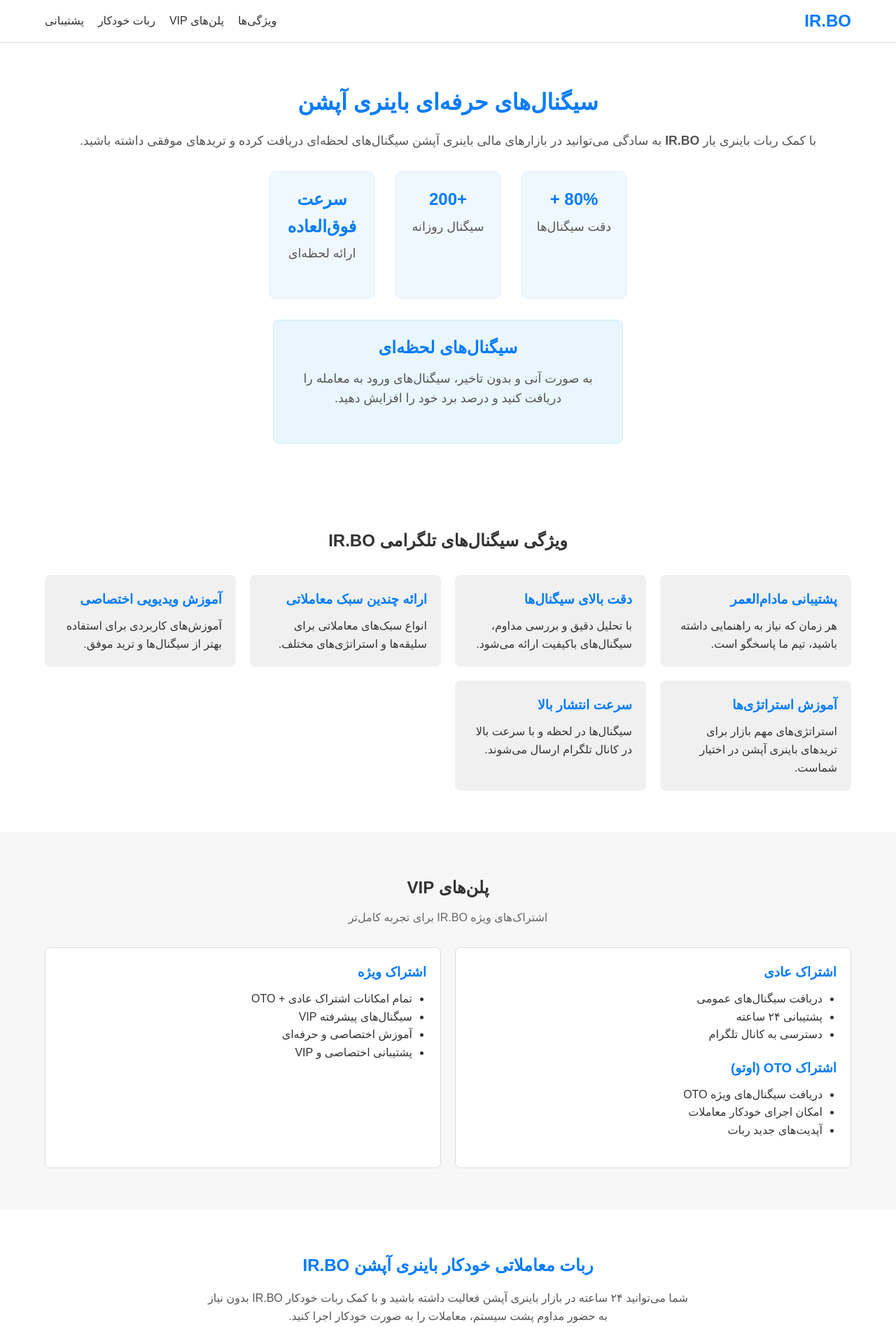
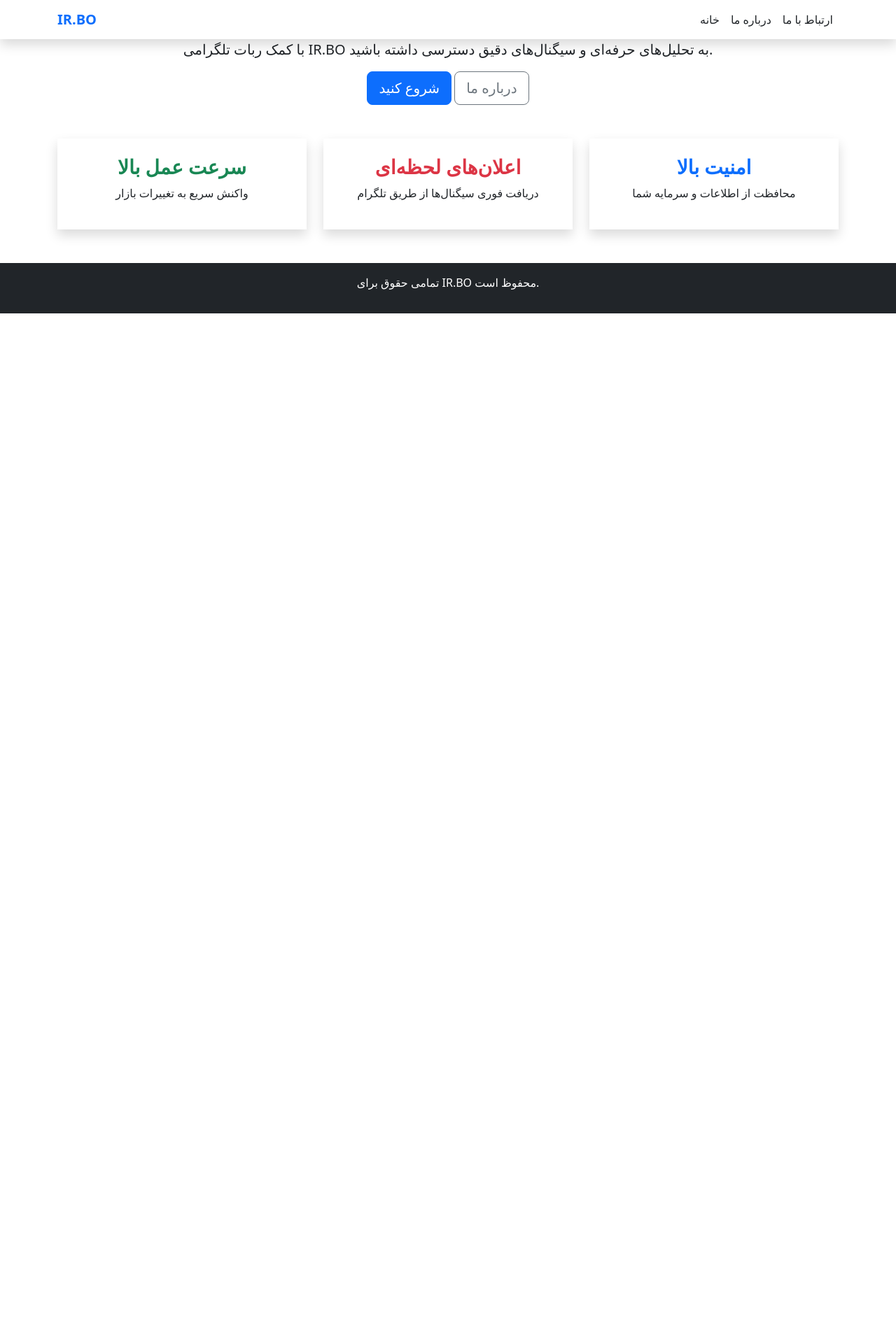
Before and after one commit to adsterrakhani0916/an, a plain HTML site: page index.html in a window 1280 px wide. Shown: the top 1897 px of the page at 70% size. After the commit the page ends 800 px from the top, so only its background shows below. Drawn offline with nearby package versions, Linux system fonts and the light colour scheme.

Commit message:
Update index.html

```diff
--- a/index.html
+++ b/index.html
@@ -1,168 +1,70 @@
 <!DOCTYPE html>
-<html lang="fa" dir="rtl">
+<html lang="fa">
 <head>
-  <meta charset="UTF-8" />
-  <meta name="viewport" content="width=device-width, initial-scale=1.0"/>
-  <title>سیگنال‌های حرفه‌ای باینری آپشن | IR.BO</title>
-  <link rel="stylesheet" href="style.css" />
+    <meta charset="UTF-8">
+    <meta name="viewport" content="width=device-width, initial-scale=1">
+    <title>سیگنال‌های حرفه‌ای باینری آپشن</title>
+    <link href="https://cdn.jsdelivr.net/npm/bootstrap@5.3.0/dist/css/bootstrap.min.css" rel="stylesheet">
+    <link rel="stylesheet" href="styles.css">
 </head>
 <body>
 
-  <!-- هدر سایت -->
-  <header class="main-header">
+    <!-- نوار بالا -->
+    <nav class="navbar navbar-expand-lg navbar-light bg-white fixed-top shadow">
         <div class="container">
-      <div class="logo">
-        <a href="#">IR.BO</a>
+            <a class="navbar-brand fw-bold text-primary" href="#">IR.BO</a>
+            <div class="collapse navbar-collapse">
+                <ul class="navbar-nav ms-auto">
+                    <li class="nav-item"><a class="nav-link text-dark" href="#">خانه</a></li>
+                    <li class="nav-item"><a class="nav-link text-dark" href="#">درباره ما</a></li>
+                    <li class="nav-item"><a class="nav-link text-dark" href="#">ارتباط با ما</a></li>
+                </ul>
             </div>
-      <nav class="nav-links" id="navLinks">
-        <ul>
-          <li><a href="#features">ویژگی‌ها</a></li>
-          <li><a href="#vip-plans">پلن‌های VIP</a></li>
-          <li><a href="#bot">ربات خودکار</a></li>
-          <li><a href="#support">پشتیبانی</a></li>
-        </ul>
+        </div>
     </nav>
-      <div class="mobile-menu-icon" onclick="toggleMenu()">
-        <span></span>
-        <span></span>
-        <span></span>
-      </div>
+
+    <!-- بخش اصلی -->
+    <header class="hero">
+        <div class="container text-center">
+            <h1 class="fw-bold">سیگنال‌های حرفه‌ای <span class="text-primary">باینری آپشن</span></h1>
+            <p class="lead">با کمک ربات تلگرامی IR.BO به تحلیل‌های حرفه‌ای و سیگنال‌های دقیق دسترسی داشته باشید.</p>
+            <a href="#" class="btn btn-primary btn-lg animate-button">شروع کنید</a>
+            <a href="#" class="btn btn-outline-secondary btn-lg">درباره ما</a>
         </div>
     </header>
 
-  <!-- سکشن معرفی -->
-  <section class="hero">
-    <div class="container hero-content">
-      <h1>سیگنال‌های حرفه‌ای باینری آپشن</h1>
-      <p>
-        با کمک ربات باینری یار <strong>IR.BO</strong> به سادگی می‌توانید در بازارهای مالی
-        باینری آپشن سیگنال‌های لحظه‌ای دریافت کرده و تریدهای موفقی داشته باشید.
-      </p>
-
-      <div class="hero-stats">
-        <div class="stat-box">
-          <h2>80% +</h2>
-          <p>دقت سیگنال‌ها</p>
-        </div>
-        <div class="stat-box">
-          <h2>+200</h2>
-          <p>سیگنال روزانه</p>
-        </div>
-        <div class="stat-box">
-          <h2>سرعت فوق‌العاده</h2>
-          <p>ارائه لحظه‌ای</p>
+    <!-- ویژگی‌ها -->
+    <section class="features py-5">
+        <div class="container">
+            <div class="row text-center">
+                <div class="col-md-4">
+                    <div class="feature-box shadow p-4">
+                        <h3 class="fw-bold text-success">سرعت عمل بالا</h3>
+                        <p>واکنش سریع به تغییرات بازار</p>
                     </div>
                 </div>
-
-      <!-- یک باکس نمونه برای اشاره به سیگنال‌های لحظه‌ای -->
-      <div class="signal-box">
-        <h2>سیگنال‌های لحظه‌ای</h2>
-        <p>
-          به صورت آنی و بدون تاخیر، سیگنال‌های ورود به معامله را دریافت کنید و درصد برد خود را افزایش دهید.
-        </p>
+                <div class="col-md-4">
+                    <div class="feature-box shadow p-4">
+                        <h3 class="fw-bold text-danger">اعلان‌های لحظه‌ای</h3>
+                        <p>دریافت فوری سیگنال‌ها از طریق تلگرام</p>
                     </div>
                 </div>
-  </section>
-
-  <!-- ویژگی سیگنال‌ها -->
-  <section class="features" id="features">
-    <div class="container">
-      <h2>ویژگی سیگنال‌های تلگرامی IR.BO</h2>
-      <div class="features-grid">
-        <div class="feature-item">
-          <h3>پشتیبانی مادام‌العمر</h3>
-          <p>هر زمان که نیاز به راهنمایی داشته باشید، تیم ما پاسخگو است.</p>
+                <div class="col-md-4">
+                    <div class="feature-box shadow p-4">
+                        <h3 class="fw-bold text-primary">امنیت بالا</h3>
+                        <p>محافظت از اطلاعات و سرمایه شما</p>
                     </div>
-        <div class="feature-item">
-          <h3>دقت بالای سیگنال‌ها</h3>
-          <p>با تحلیل دقیق و بررسی مداوم، سیگنال‌های باکیفیت ارائه می‌شود.</p>
-        </div>
-        <div class="feature-item">
-          <h3>ارائه چندین سبک معاملاتی</h3>
-          <p>انواع سبک‌های معاملاتی برای سلیقه‌ها و استراتژی‌های مختلف.</p>
-        </div>
-        <div class="feature-item">
-          <h3>آموزش ویدیویی اختصاصی</h3>
-          <p>آموزش‌های کاربردی برای استفاده بهتر از سیگنال‌ها و ترید موفق.</p>
-        </div>
-        <div class="feature-item">
-          <h3>آموزش استراتژی‌ها</h3>
-          <p>استراتژی‌های مهم بازار برای تریدهای باینری آپشن در اختیار شماست.</p>
-        </div>
-        <div class="feature-item">
-          <h3>سرعت انتشار بالا</h3>
-          <p>سیگنال‌ها در لحظه و با سرعت بالا در کانال تلگرام ارسال می‌شوند.</p>
                 </div>
             </div>
         </div>
     </section>
 
-  <!-- پلن‌های VIP و اشتراک ویژه -->
-  <section class="vip-plans" id="vip-plans">
-    <div class="container">
-      <h2>پلن‌های VIP</h2>
-      <p class="section-subtitle">اشتراک‌های ویژه IR.BO برای تجربه کامل‌تر</p>
-
-      <div class="plans-grid">
-        <!-- باکس اول -->
-        <div class="plan-box">
-          <h3>اشتراک عادی</h3>
-          <ul>
-            <li>دریافت سیگنال‌های عمومی</li>
-            <li>پشتیبانی ۲۴ ساعته</li>
-            <li>دسترسی به کانال تلگرام</li>
-          </ul>
-          <h3>اشتراک OTO (اوتو)</h3>
-          <ul>
-            <li>دریافت سیگنال‌های ویژه OTO</li>
-            <li>امکان اجرای خودکار معاملات</li>
-            <li>آپدیت‌های جدید ربات</li>
-          </ul>
-        </div>
-
-        <!-- باکس دوم -->
-        <div class="plan-box">
-          <h3>اشتراک ویژه</h3>
-          <ul>
-            <li>تمام امکانات اشتراک عادی + OTO</li>
-            <li>سیگنال‌های پیشرفته VIP</li>
-            <li>آموزش اختصاصی و حرفه‌ای</li>
-            <li>پشتیبانی اختصاصی و VIP</li>
-          </ul>
-        </div>
-      </div>
-    </div>
-  </section>
-
-  <!-- ربات معاملاتی خودکار -->
-  <section class="bot" id="bot">
-    <div class="container">
-      <h2>ربات معاملاتی خودکار باینری آپشن IR.BO</h2>
-      <p>
-        شما می‌توانید ۲۴ ساعته در بازار باینری آپشن فعالیت داشته باشید و با کمک ربات خودکار IR.BO
-        بدون نیاز به حضور مداوم پشت سیستم، معاملات را به صورت خودکار اجرا کنید.
-      </p>
-      <button class="btn-buy">خرید ربات IR.BO</button>
-    </div>
-  </section>
-
-  <!-- بخش پشتیبانی -->
-  <section class="support" id="support">
-    <div class="container">
-      <h2>پشتیبانی سایت</h2>
-      <p>جهت دریافت اطلاعات بیشتر و راهنمایی در خصوص پلن‌ها و ربات، با پشتیبانی در ارتباط باشید.</p>
-      <p>ایمیل پشتیبانی: <a href="mailto:support@irbo.com">support@irbo.com</a></p>
-      <p>شماره تماس: <a href="tel:+980000000">+98 000 0000</a></p>
-    </div>
-  </section>
-
-  <!-- فوتر ساده -->
-  <footer class="main-footer">
-    <div class="container">
-      <p>تمامی حقوق محفوظ است &copy; IR.BO</p>
-    </div>
+    <!-- پاورقی -->
+    <footer class="bg-dark text-white text-center py-3">
+        <p>تمامی حقوق برای IR.BO محفوظ است.</p>
     </footer>
 
     <script src="script.js"></script>
+    <script src="https://cdn.jsdelivr.net/npm/bootstrap@5.3.0/dist/js/bootstrap.bundle.min.js"></script>
 </body>
   </html>
```
Lines whose indentation alone changed are shown as unchanged.
